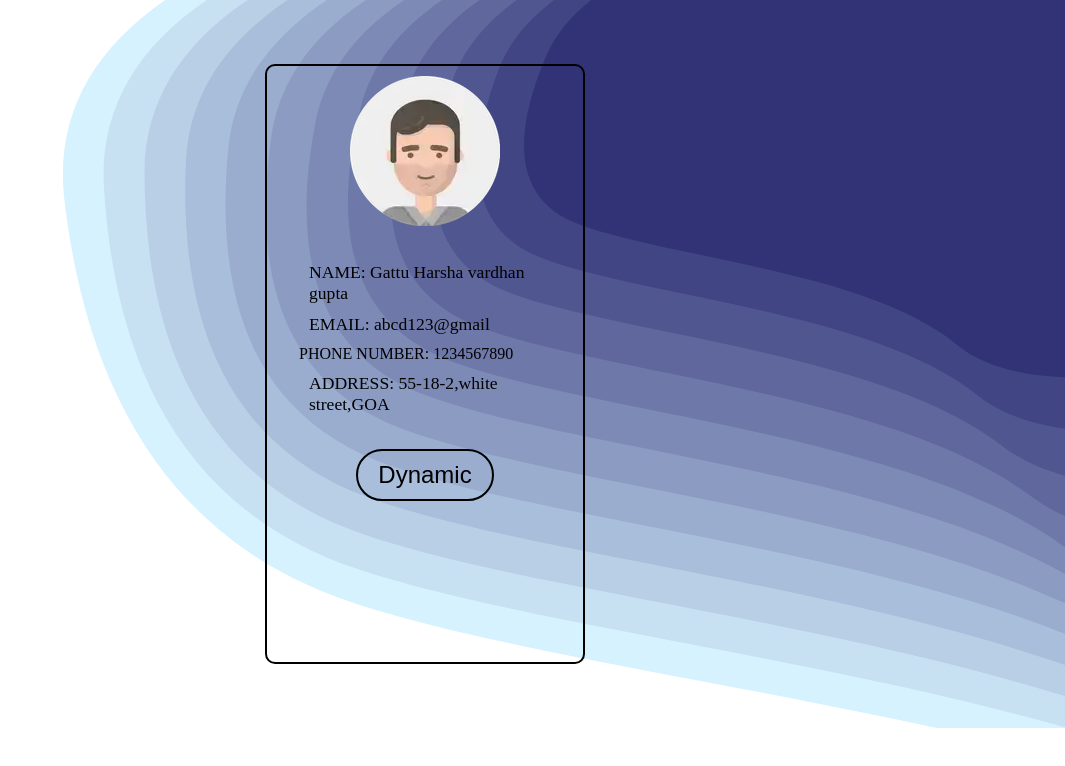
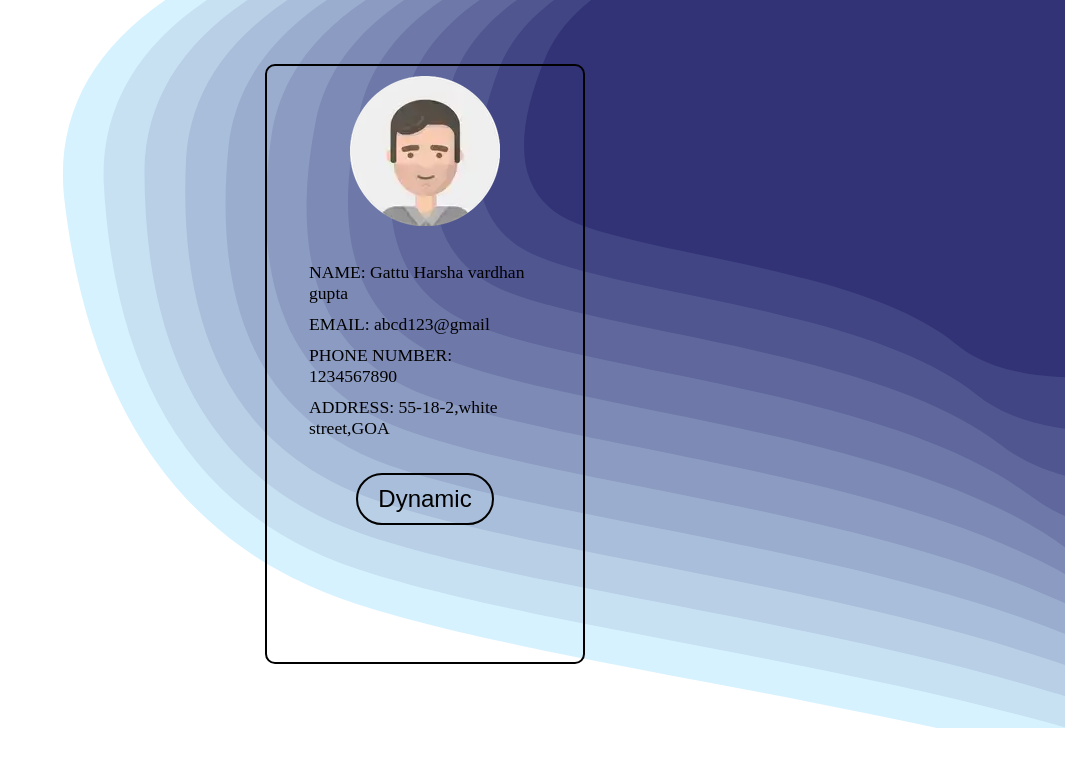
Before and after one commit to harsha200126/Dynamic, a plain HTML site: page index.html in a window 1280 px wide. Shown: the whole page, without its empty margins (215-1280 px from the left). Drawn offline with Linux system fonts and the light colour scheme.

Commit message:
Update index.html

```diff
--- a/index.html
+++ b/index.html
@@ -15,7 +15,7 @@
         <div class="content2">
           <p>NAME: Gattu Harsha vardhan gupta</p>
           <p>EMAIL: abcd123@gmail</p>
-          PHONE NUMBER: 1234567890</p>
+          <p>PHONE NUMBER: 1234567890</p>
           <p>ADDRESS: 55-18-2,white street,GOA</p>
           <div class="btn2">
            <a  href="./d.html"><button class="link2">Dynamic</button></a>
```
